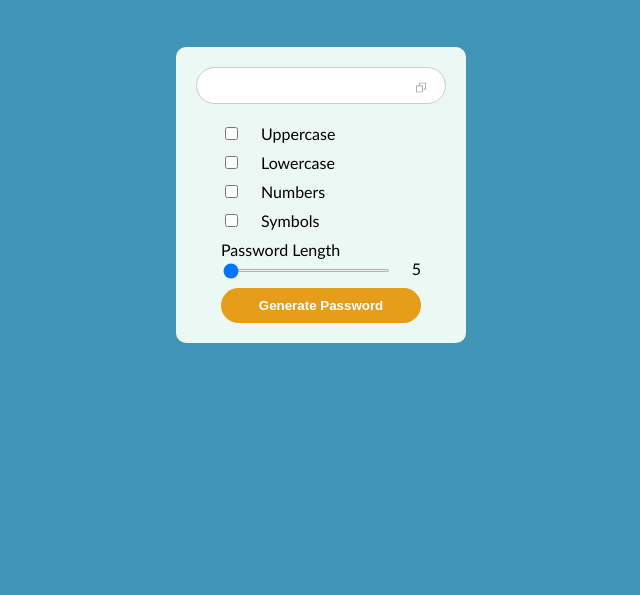
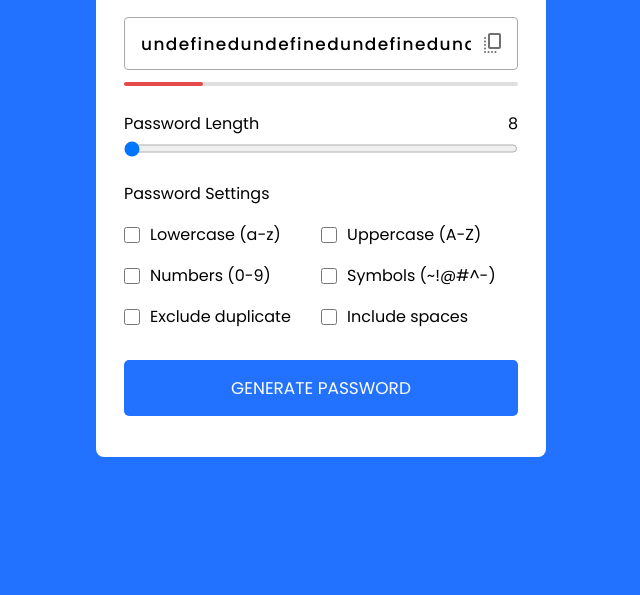
Before and after one commit to capwan/Password-Generator, a plain HTML site: page index.html in a window 1280 px wide. Shown: the part 205-800 px from the top of the page, without its empty margins (319-959 px from the left). Drawn offline with nearby package versions, Linux system fonts and the light colour scheme.

Commit message:
New project with new functionality & new design.

```diff
--- a/index.html
+++ b/index.html
@@ -5,47 +5,59 @@
         <meta http-equiv="X-UA-Compatible" content="IE=edge" />
         <meta name="viewport" content="width=device-width, initial-scale=1.0" />
         <link rel="stylesheet" href="./style.css" />
+        <link rel="stylesheet" href="https://fonts.googleapis.com/css2?family=Material+Symbols+Rounded:opsz,wght,FILL,GRAD@20..48,100..700,0..1,-50..200">
         <title>🔑 Password generator</title>
     </head>
     <body>
-        <div id="app">
-            <div class="generate-pass">
-                <input type="text" />
-                <span class="copy">
-                    <svg xmlns="http://www.w3.org/2000/svg" xmlns:xlink="http://www.w3.org/1999/xlink" version="1.1" viewBox="0 0 460 460" style="enable-background:new 0 0 460 460;" xml:space="preserve" data-js-selector="copy">
-                        <path d="M425.934,0H171.662c-18.122,0-32.864,14.743-32.864,32.864v77.134h30V32.864c0-1.579,1.285-2.864,2.864-2.864h254.272     c1.579,0,2.864,1.285,2.864,2.864v254.272c0,1.58-1.285,2.865-2.864,2.865h-74.729v30h74.729     c18.121,0,32.864-14.743,32.864-32.865V32.864C458.797,14.743,444.055,0,425.934,0z" />
-                        <path d="M288.339,139.998H34.068c-18.122,0-32.865,14.743-32.865,32.865v254.272C1.204,445.257,15.946,460,34.068,460h254.272     c18.122,0,32.865-14.743,32.865-32.864V172.863C321.206,154.741,306.461,139.998,288.339,139.998z M288.341,430H34.068     c-1.58,0-2.865-1.285-2.865-2.864V172.863c0-1.58,1.285-2.865,2.865-2.865h254.272c1.58,0,2.865,1.285,2.865,2.865v254.273h0.001     C291.206,428.715,289.92,430,288.341,430z" />
-                    </svg>
-                </span>
-            </div>
-            <div class="inputs">
-                <label for="uppercase" data-js-selector="checkbox">
-                    <input type="checkbox" id="uppercase" />
-                    Uppercase
-                </label>
-                <label for="lowercase" data-js-selector="checkbox">
-                    <input type="checkbox" id="lowercase">
-                    Lowercase
-                </label>
-                <label for="numbers" data-js-selector="checkbox">
-                    <input type="checkbox" id="numbers" />
-                    Numbers
-                </label>
-                <label for="symbols" data-js-selector="checkbox">
-                    <input type="checkbox" id="symbols" />
-                    Symbols
-                </label>
-                <div class="input-group">
-                    Password Length
-
-                    <div class="slider-container">
-                        <input type="range" min="5" max="32" value="5" class="slider" data-js-selector="slider" />
-                        <span class="value">5</span>
-                    </div>
+        <div class="container">
+            <h2>Password Generator</h2>
+            <div class="wrapper">
+                <div class="input-box">
+                    <input type="text" disabled>
+                    <span class="material-symbols-rounded">copy_all</span>
                 </div>
-                <button data-js-selector="button">Generate Password</button>
+                <div class="pass-indicator"></div>
+                <div class="pass-length">
+                <div class="details">
+                    <label class="title">Password Length</label>
+                    <span></span>
+                </div>
+                <input type="range" min="8" max="64"  value= "8" step="1">  <!-- check this with length-->
+                </div>
+                <div class="pass-settings">
+                    <label class="title">Password Settings</label>
+                    <ul class="options">
+                        <li class="option">
+                            <input type="checkbox" id="lowercase">
+                            <label for="lowercase">Lowercase (a-z)</label>
+                        </li>
+                        <li class="option">
+                            <input type="checkbox" id="uppercase">
+                            <label for="uppercase">Uppercase (A-Z)</label>
+                        </li>
+                        <li class="option">
+                            <input type="checkbox" id="numbers">
+                            <label for="numbers">Numbers (0-9)</label>
+                        </li>
+                        <li class="option">
+                            <input type="checkbox" id="symbols">
+                            <label for="symbols">Symbols (~!@#^-)</label>
+                        </li>
+                        <li class="option">
+                            <input type="checkbox" id="exc-duplicate">
+                            <label for="exc-duplicate">Exclude duplicate</label>
+                        </li>
+                        <li class="option">
+                            <input type="checkbox" id="spaces">
+                            <label for="spaces">Include spaces</label>
+                        </li>
+                    </ul>
+                </div>
+                <button class="generate-btn">Generate Password</button>
             </div>
         </div>
         <script src="./script.js"></script>
     </body>
 </html>
+
+<!-- @bycapwan -->
--- a/script.js
+++ b/script.js
@@ -1,70 +1,76 @@
-const flags = {
-    uppercase: false,
-    numbers: false,
-    symbols: false,
-    length: 5
-}
+const lengthSlider = document.querySelector(".pass-length input"),
+options = document.querySelectorAll(".option input"),
+copyIcon = document.querySelector(".input-box span"),
+passwordInput = document.querySelector(".input-box input"),
+passIndicator = document.querySelector(".pass-indicator"),
+generateBtn = document.querySelector(".generate-btn");
 
-const selectors = {
-    copy: 'copy',
-    checkbox: 'checkbox',
-    slider: 'slider',
-    button: 'button',
-    sliderValue: document.querySelector('.value'),
-    input: document.querySelector('input[type="text"]')
+const characters = {  // all options for generate password
+    lowercase: "abcdefghijklmnopqrstuvwxyz",
+    uppercase: "ABCDEFGHIJKLMNOPQRSTUVWXYZ",
+    numbers: "0123456789",
+    symbols: "~!@#$%^&*()_+-=?[]{}\|;':<>/,."
 }
 
 const generatePassword = () => {
-    const defaultCharacters = 'abcdefghijklmnopqrstuvwxyz'
-    const characters = {
-        uppercase: defaultCharacters.toUpperCase(),
-        numbers: '0123456789',
-        symbols: '~!@-#$'
+    let staticPassword = "",
+    randomPassword = "",
+    excludeDuplicate = false,
+    passLength = lengthSlider.value;
+
+    options.forEach(option => {
+        if(option.checked) {
+            if(option.id !== "exc-duplicate" && option.id !== "spaces") {
+                staticPassword += characters[option.id];
+            } else if(option.id == "spaces") {
+                staticPassword += ` ${staticPassword} `;
+            } else {
+                excludeDuplicate = true;
+            }
+        }
+    });
+
+    for (let i = 0; i < passLength; i++) {
+        let randomChar = staticPassword[Math.floor(Math.random() * staticPassword.length)];
+        if(excludeDuplicate) {
+            !randomPassword.includes(randomChar) || randomChar == " " ? randomPassword += randomChar : i--;
+        } else {
+            randomPassword += randomChar;
+        }
     }
 
-    const characterList = [
-        defaultCharacters,
-        ...flags.uppercase ? characters.uppercase : [],
-        ...flags.numbers ? characters.numbers : [],
-        ...flags.symbols ? characters.symbols : []
-    ].join('')
-
-    return Array.from({ length: flags.length }, () => Math.floor(Math.random() * characterList.length))
-        .map(number => characterList[number])
-        .join('')
+    passwordInput.value = randomPassword // passing randomPassword to passwordInput value
 }
 
-document.querySelector('#app').addEventListener('click', event => {
-    switch (event.target.dataset.jsSelector) {
-        // Event listener for copy
-        case selectors.copy:
-            const dummy = document.createElement('textarea')
+const upadatePassIndicator = () => {
+    if(lengthSlider.value <= 8) {
+        passIndicator.id = "weak";
+    } else if (lengthSlider.value <= 16) {
+        passIndicator.id = "medium";
+    } else {
+        passIndicator.id = "strong";
+    }
+}
 
-            document.body.appendChild(dummy)
+const updateSlider = () => {
+    // passing slider value as counter text
+    document.querySelector(".pass-length span").innerText = lengthSlider.value;
+    generatePassword();
+    upadatePassIndicator();
+}
+updateSlider();
 
-            dummy.value = selectors.input.value
-            dummy.select()
+const copyPassword = () => {
+    navigator.clipboard.writeText(passwordInput.value),
+    copyIcon.innerText = "check";
+    setTimeout(() => {
+        copyIcon.innerText = "copy_all";
+    }, 600);
+}
 
-            document.execCommand('copy')
-            document.body.removeChild(dummy)
-        break;
+copyIcon.addEventListener("click", copyPassword);
+lengthSlider.addEventListener("input", updateSlider);
+generateBtn.addEventListener("click", generatePassword);
 
-        // Event listeners for checkboxes
-        case selectors.checkbox:
-            flags[event.target.control.id] = !event.target.control.checked
-        break;
 
-        // Event listeners for slider
-        case selectors.slider:
-            const value = event.target.valueAsNumber
-
-            selectors.sliderValue.innerText = value
-            flags.length = value
-        break;
-
-        // Event listener for generate button
-        case selectors.button:
-            selectors.input.value = generatePassword()
-        break;
-    }
-})
+// @bycapwan
--- a/style.css
+++ b/style.css
@@ -1,85 +1,149 @@
-body {
-    background: #4195b6;
-    font-family: 'Gill Sans', 'Gill Sans MT', Calibri, 'Trebuchet MS', sans-serif;
+@import url("https://fonts.googleapis.com/css2?family=Poppins:wght@400;500;600&display=swap");
+*{
+    margin: 0;
+    padding: 0;
+    box-sizing: border-box;
+    font-family: 'Poppins', sans-serif;
 }
 
-#app {
-    position: absolute;
-    top: 50%;
-    left: 50%;
-    transform: translate(-50%, -50%);
-    width: 250px;
-    background: #EBF8F4;
-    border-radius: 10px;
-    box-shadow: 1px 1px 5px 0 10px 20px rgb(0 0 0 / 15%);
-    padding: 20px;
+body{
+    background: #2272FF;
+
+color: black;
+display: flex;
+align-items: center;
+justify-content: center;
+min-height: 100vh;
 }
 
-.generate-pass {
-    position: relative;
-    margin-bottom: 20px;
+.container{
+    width: 450px;
+    background: white;
+    border-radius: 8px;
 }
 
-.generate-pass input {
-    border: 1px solid #CCC;
-    border-radius: 20px;
-    padding: 10px 20px;
-    color: #878787;
-    width: 100%;
-    box-sizing: border-box;
+.container h2{
+    font-weight: 600;
+    font-size: 1.31rem;
+    padding: 1rem 1.175rem;
+    border-bottom: 1px solid #d4dbe5;
 }
 
-.generate-pass .copy {
-    position: absolute;
-    top: 50%;
-    right: 20px;
-    transform: translateY(-50%);
-    cursor: pointer;
-    width: 10px;
-    fill: #878787;
+.wrapper{
+    margin: 1.25rem 1.75rem;
 }
 
-.inputs {
-    width: 80%;
-    margin: 0 auto;
+.wrapper .input-box{
+    position: relative;
 }
 
-label,
-.input-group {
-    margin-bottom: 10px;
+.input-box input{
+    width: 100%;
+    height: 53px;
+    color: #000;
+    background: none;
+    font-size: 1.06rem;
+    font-weight: 500;
+    border-radius: 4px;
+    border: 1px solid #aaa;
+    padding: 0 2.85rem 0 1rem;
+    letter-spacing: 1.4px;
 }
 
-label {
-    display: flex;
-    gap: 20px;
-}
-
-label input {
-    pointer-events: none;
-}
-
-.slider-container {
-    display: flex;
-    gap: 20px;
-}
-
-.slider {
-    width: 100%;
-    height: 3px;
-    margin-top: 10px;
-}
-
-.slider::-webkit-slider-thumb {
+.input-box span{
+    position: absolute;
+    right: 13px;
+    line-height: 53px;
+    color: #707070;
     cursor: pointer;
 }
 
-button {
-    background: #e69e1a;
-    color: #FFF;
-    font-weight: bold;
-    padding: 10px 20px;
-    border-radius: 20px;
-    border: 0;
+.wrapper .pass-indicator{
+    width: 100%;
+    height: 4px;
+    position: relative;
+    background: #dfdfdf;
+    margin-top: 0.75rem;
+    border-radius: 25px;
+}
+
+.pass-indicator::before{
+    position: absolute;
+    content: "";
+    height: 100%;
+    width: 50%;
+    background: #f1c80b;
+    border-radius: inherit;
+    transition: width 0.3 ease;
+}
+
+.pass-indicator#weak::before{
+    width: 20%;
+    background: #E64A4A;
+}
+
+.pass-indicator#medium::before{
+    width: 50%;
+    background: #f1c80b;
+}
+
+.pass-indicator#strong::before{
+    width: 100%;
+    background: #4285F4;
+}
+
+.wrapper .pass-length{
+    margin: 1.56rem 0 1.25rem;
+}
+
+.pass-length .details{
+    display: flex;
+    justify-content: space-between;
+}
+
+.pass-length input{
+    width: 100%;
+    height: 11px;   /*great height*/
+}
+
+.pass-settings .options{
+    display: flex;
+    list-style: none;
+    flex-wrap: wrap;
+    margin-top: 1rem;
+}
+
+.pass-settings .options .option{
+    display: flex;
+    align-items: center;
+    margin-bottom: 1rem;
+    width: calc(100% / 2);
+}
+
+.options .option input{
+    height: 16px;
+    width: 16px;
     cursor: pointer;
+}
+
+.options .option label{
+    cursor: pointer;
+    padding-left: 0.63rem;
+}
+
+.wrapper .generate-btn{
     width: 100%;
+    color: #fff;
+    background: #2272FF;
+    border: none;
+    outline: none;
+    cursor: pointer;
+    text-transform: uppercase;
+    font-size: 1.06rem;
+    padding: 0.94rem 0;
+    border-radius: 5px;
+    margin: 0.94rem 0 1.3rem;
 }
+
+
+/* @bycapwan */
```
Also changed, not shown: 1 other file.
